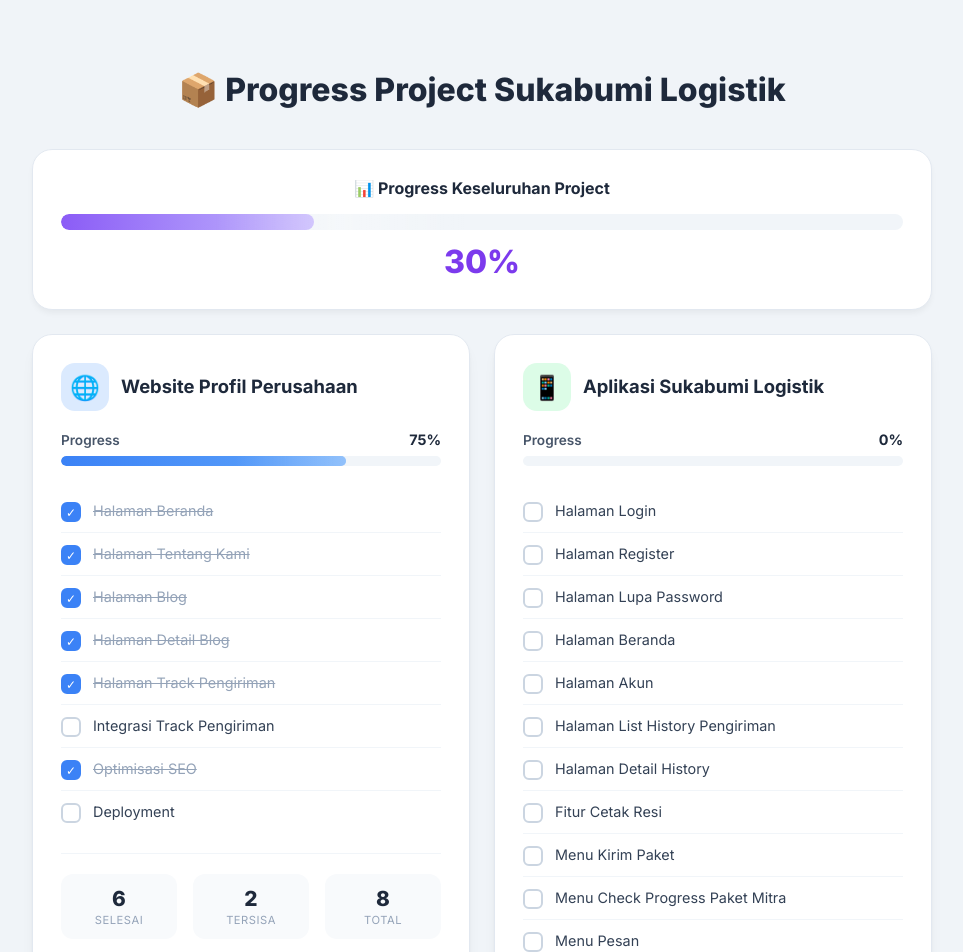
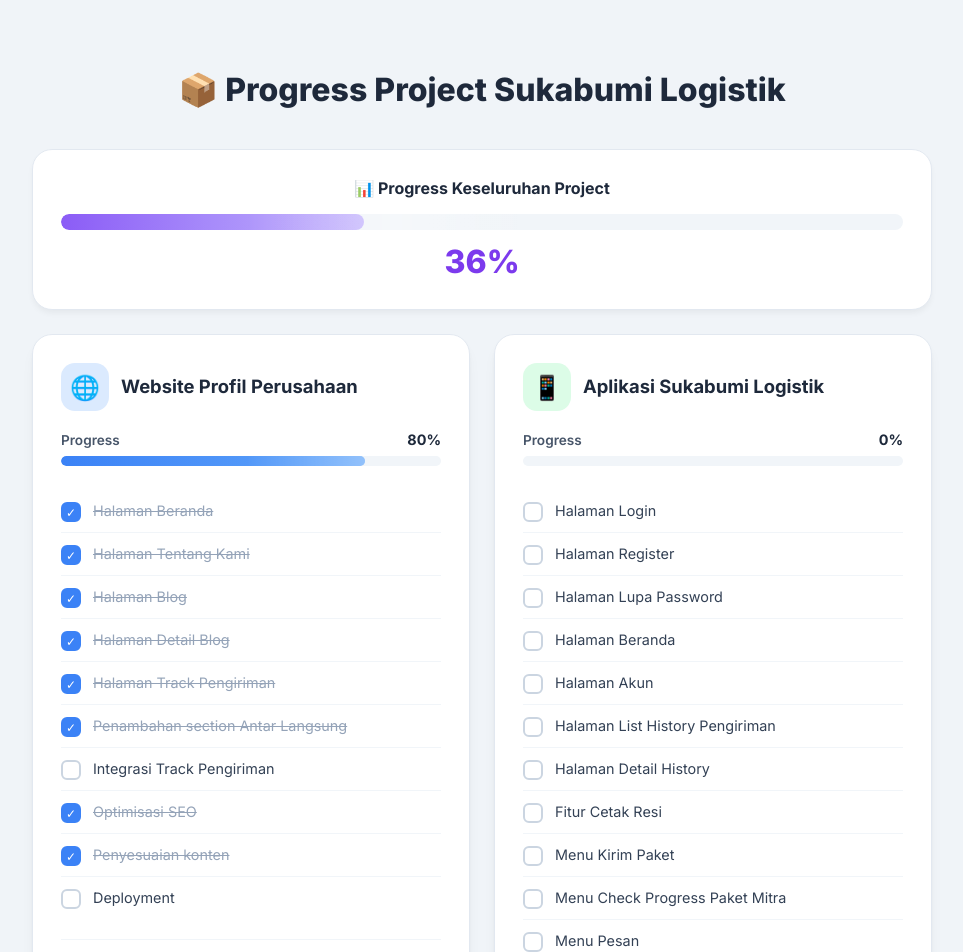
Before and after one commit to ezmemoar/project-counter, a Vue app: page / in a window 1280 px wide. Shown: the top 952 px of the page, without its empty margins (158-1121 px from the left). Built offline with nearby package versions, Linux system fonts and the light colour scheme.

Commit message:
Update Progress.vue

```diff
--- a/src/Progress.vue
+++ b/src/Progress.vue
@@ -44,8 +44,10 @@
   { label: 'Halaman Blog', done: true },
   { label: 'Halaman Detail Blog', done: true },
   { label: 'Halaman Track Pengiriman', done: true },
+  { label: 'Penambahan section Antar Langsung', done: true },
   { label: 'Integrasi Track Pengiriman', done: false },
   { label: 'Optimisasi SEO', done: true },
+  { label: 'Penyesuaian konten', done: true },
   { label: 'Deployment', done: false },
 ])
 
```
